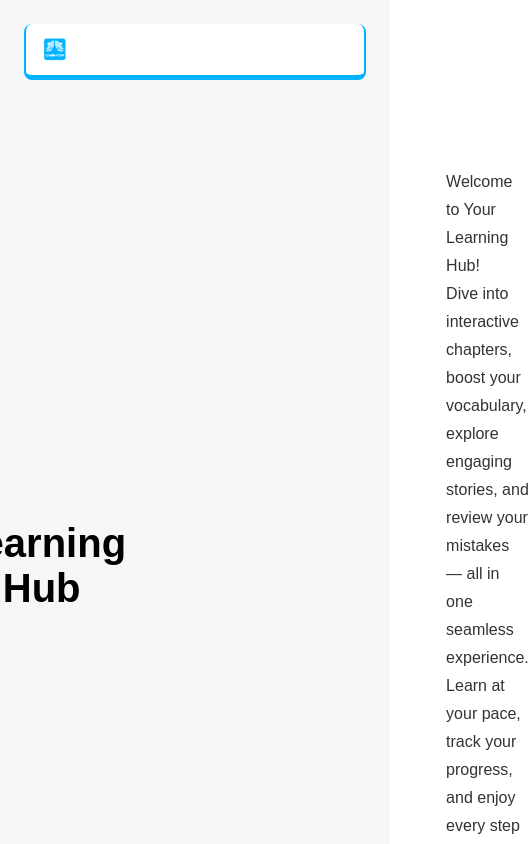
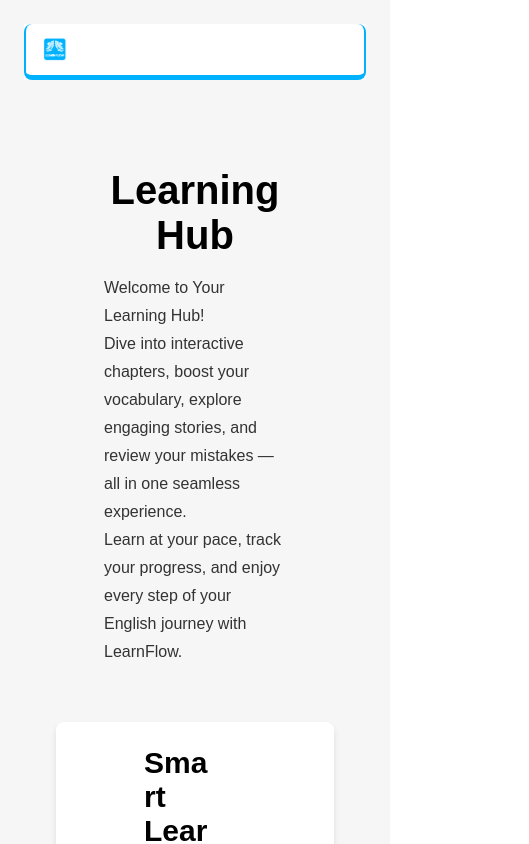
Before and after one commit to ArthurHoang15/LearnFlow-front-end-webapp, a React (Vite) app: page /learning-hub in a window 390 px wide. Shown: the top 844 px of the page, 529 px wide, since content can reach past the window. Built offline with nearby package versions, Linux system fonts and the light colour scheme; some icons are missing.

Commit message:
feat(ST-12): apply minor CSS adjustment to feature header to make this component more responsive

```diff
--- a/src/components/FeatureHeader/FeatureHeader.css
+++ b/src/components/FeatureHeader/FeatureHeader.css
@@ -1,29 +1,42 @@
 .feature-header {
     width: 100%;
     max-width: 1440px;
-    margin: 2rem 3rem;
+    margin: 2rem auto;
     padding: 1.5rem;
     display: flex;
-    align-items: center;
-    justify-content: center;
-    gap: 20rem;
+    align-items: flex-start;
+    justify-content: space-between;
     font-family: poppins, sans-serif;
     color: black;
-  }
+}
 
-  .header-name {
-    margin-right: 0;
+.header-name {
+    width: 42%;
     font-size: 2.5rem;
     font-weight: 900;
     margin-bottom: 1rem;
-  }
+    padding-left: 3rem;
+}
 
-  .header-description {
-    width: 50%;
+.header-description {
+    width: 45%;
     font-size: 1rem;
     color: #333;
     line-height: 1.75;
     word-wrap: break-word;
     text-align: left;
     white-space: pre-line;
-  }
+    padding-right: 3rem;
+}
+
+@media (max-width: 768px) {
+    .feature-header {
+        flex-direction: column;
+    }
+
+    .header-name,
+    .header-description {
+        width: 100%;
+        padding: 0 1.5rem;
+    }
+}
--- a/src/components/FeatureHeader/FeatureHeader.tsx
+++ b/src/components/FeatureHeader/FeatureHeader.tsx
@@ -3,8 +3,8 @@ import './FeatureHeader.css';
 import featureHeadersData from '../../mocks/data/feature-headers.json';
 
 interface FeatureHeaderProps {
-  headerId?: number; // Optional ID để chọn header cụ thể từ JSON
-  headerName?: string; // Optional headerName để chọn header cụ thể từ JSON
+  headerId?: number;
+  headerName?: string;
 }
 
 interface FeatureHeaderData {
@@ -19,14 +19,12 @@ export const FeatureHeader: React.FC<FeatureHeaderProps> = ({ headerId, headerNa
   useEffect(() => {
     let selectedHeader;
 
-    // Tìm header dựa vào headerName (ưu tiên)
     if (headerName) {
       selectedHeader = featureHeadersData.featureHeaders.find(
         header => header.headerName.toLowerCase() === headerName.toLowerCase()
       );
     }
 
-    // Nếu không tìm thấy theo headerName hoặc không có headerName, thử tìm theo headerId
     if (!selectedHeader && headerId) {
       selectedHeader = featureHeadersData.featureHeaders.find(
         header => header.id === headerId
@@ -36,7 +34,6 @@ export const FeatureHeader: React.FC<FeatureHeaderProps> = ({ headerId, headerNa
     if (selectedHeader) {
       setHeaderData(selectedHeader);
     } else {
-      // Fallback nếu không tìm thấy - dùng header đầu tiên
       setHeaderData(featureHeadersData.featureHeaders[0]);
     }
   }, [headerId, headerName]);
```
